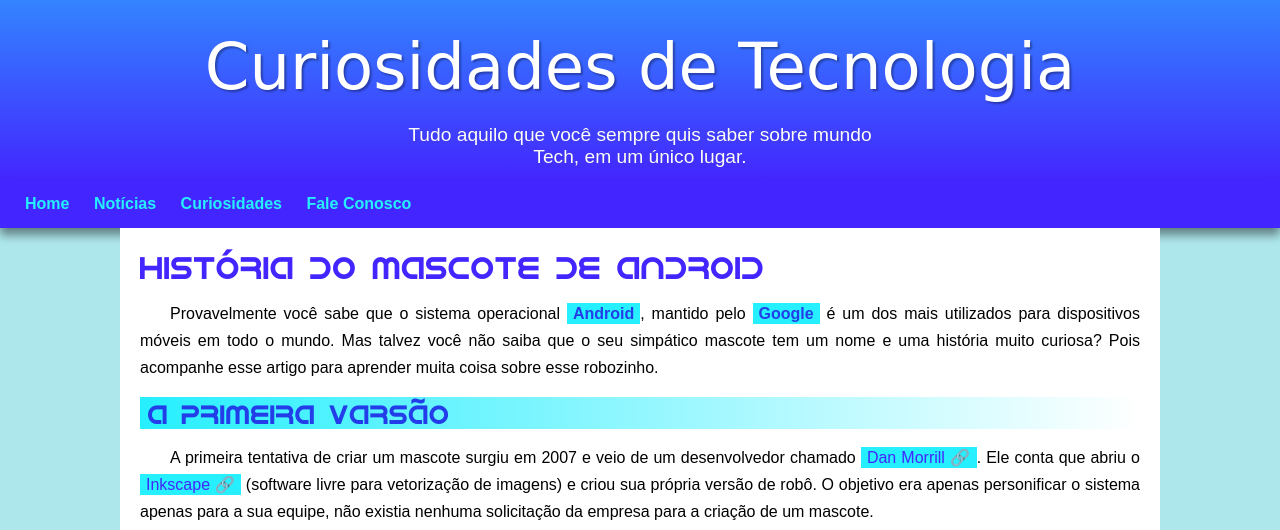
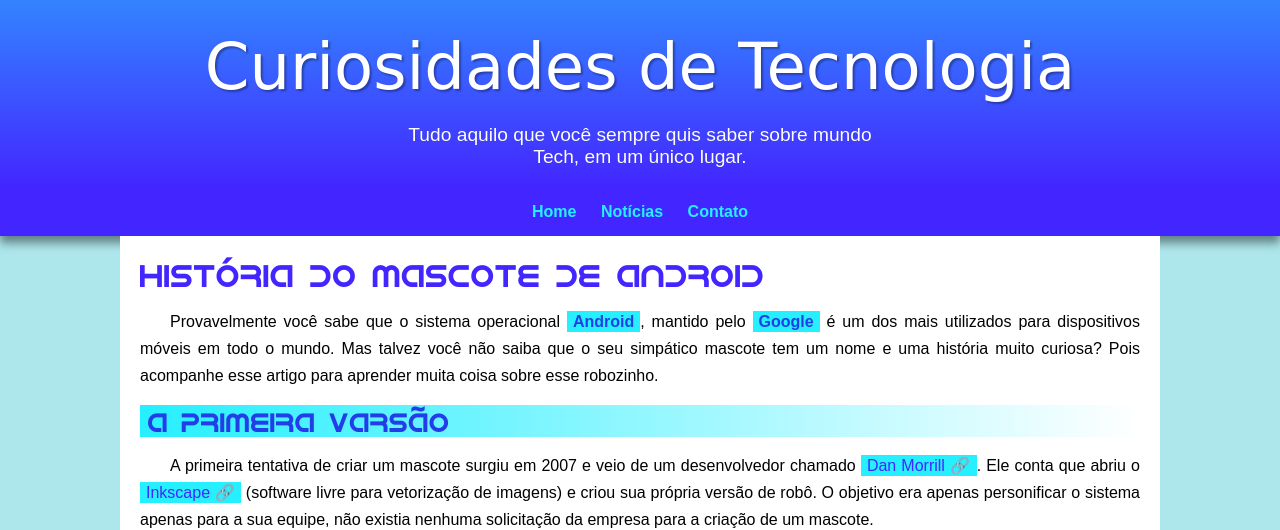
Before and after one commit to FabricioJDev/projetoandroid, a plain HTML site: page index.html.html in a window 1280 px wide. Shown: the top 530 px of the page. Drawn offline with Linux system fonts and the light colour scheme.

Commit message:
alteraçao style e index

```diff
--- a/estilo/style.css
+++ b/estilo/style.css
@@ -72,12 +72,14 @@ header > p {
     padding-right: 10px;
     padding-left: 10px;
     margin: auto;
+    padding-bottom: 20px;
     text-shadow: 0px 0px 0px rgba(0, 0, 0, 0.322);
-}
+   }
 nav {
 background-color: var(--cor5);
 padding: 15px;
 box-shadow: 0px 7px 9px rgba(0, 0, 0, 0.438);
+text-align: center;
 }
 nav > a {
     color: var(--cor1);
--- a/index.html.html
+++ b/index.html.html
@@ -17,8 +17,7 @@
     <nav>
         <a href="#">Home</a>
         <a href="#">Notícias</a>
-        <a href="#">Curiosidades</a>
-        <a href="#">Fale Conosco</a>
+        <a href="#">Contato</a>
     </nav>
     <main>
         <article>
```
